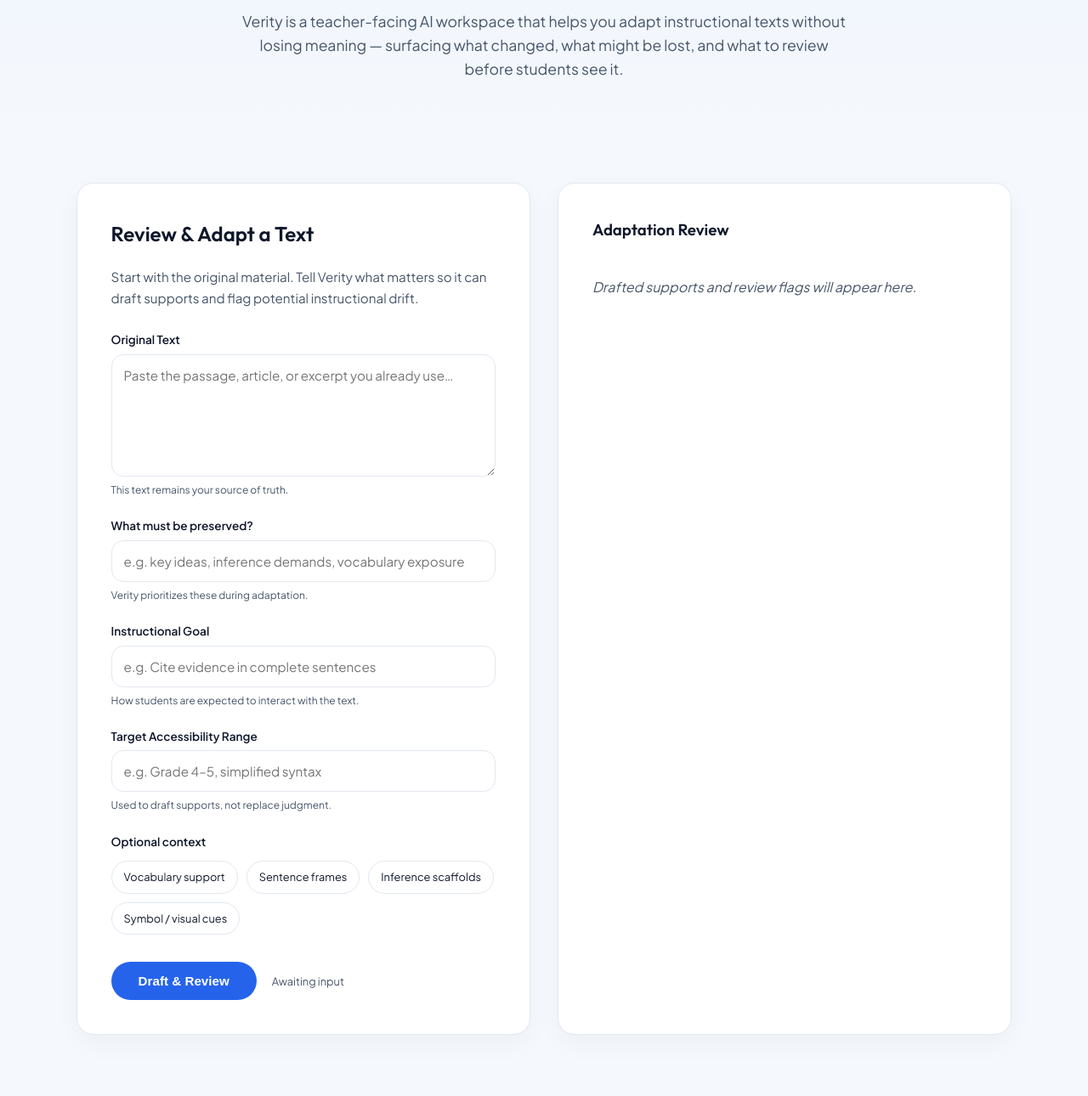
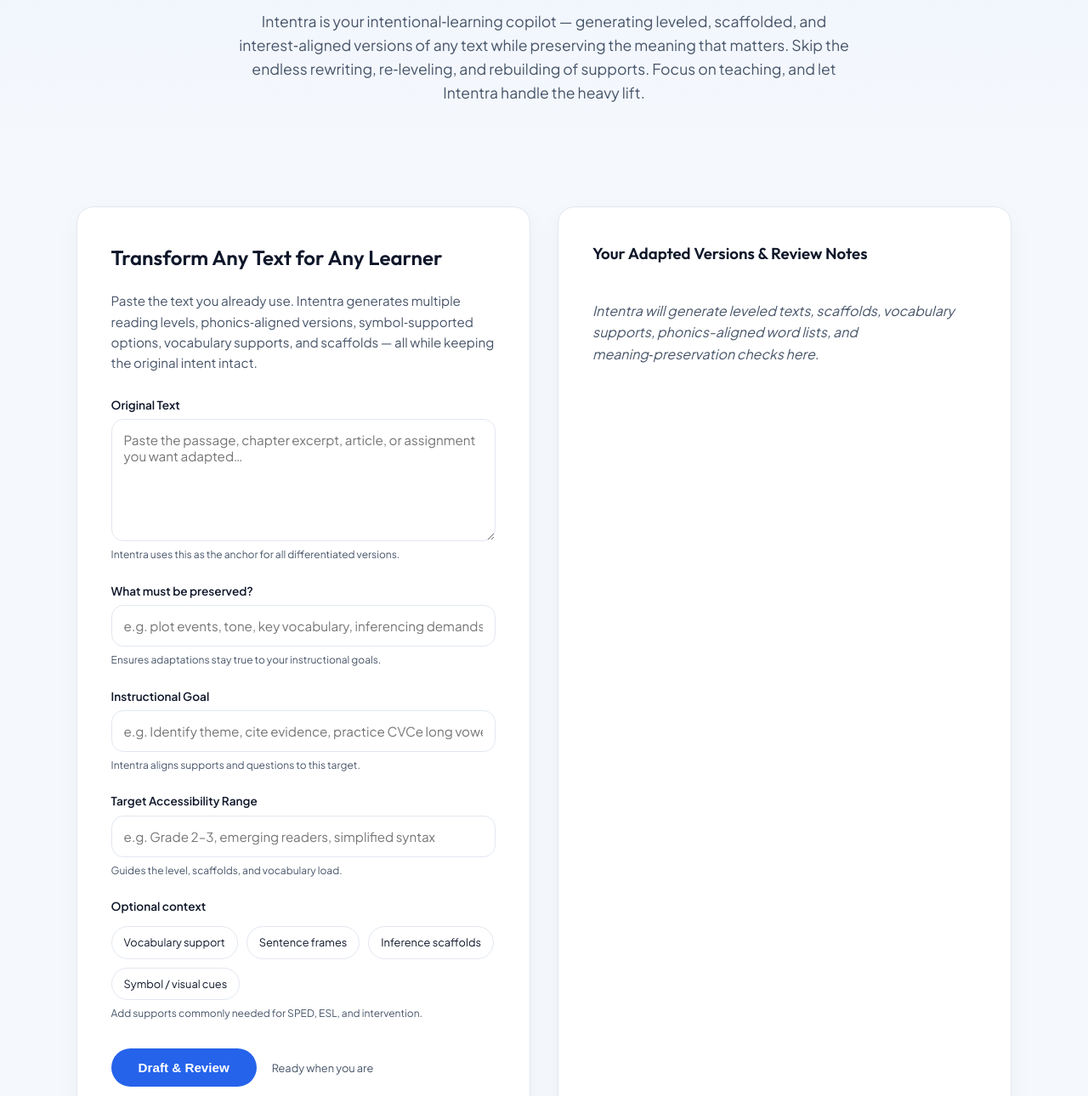
Before and after one commit to juansanchezmercedes/Intentra, a website: page public/index.html in a window 1280 px wide. Shown: the part 286-1576 px from the top of the page at 85% size. Drawn offline with Linux system fonts and the light colour scheme.

Commit message:
Update landing content

```diff
--- a/public/index.html
+++ b/public/index.html
@@ -3,7 +3,7 @@
 <head>
   <meta charset="UTF-8" />
   <meta name="viewport" content="width=device-width, initial-scale=1.0" />
-  <title>Verity – Instructional Adaptation Copilot</title>
+  <title>Intentra – Instructional Adaptation Copilot</title>
 
   <link href="https://fonts.googleapis.com/css2?family=Outfit:wght@400;600&family=Plus+Jakarta+Sans:wght@400;600&display=swap" rel="stylesheet">
 
@@ -219,15 +219,16 @@
 <body>
 
 <header>
-  <div class="logo">Verity</div>
+  <div class="logo">Intentra</div>
 </header>
 
 <section class="hero">
-  <h1>Adapt With Confidence</h1>
+  <h1>Differentiate in Minutes, Not Hours</h1>
   <p>
-    Verity is a teacher-facing AI workspace that helps you adapt instructional texts
-    without losing meaning — surfacing what changed, what might be lost, and what to review
-    before students see it.
+    Intentra is your intentional‑learning copilot — generating leveled, scaffolded, and
+    interest‑aligned versions of any text while preserving the meaning that matters.
+    Skip the endless rewriting, re‑leveling, and rebuilding of supports. Focus on teaching,
+    and let Intentra handle the heavy lift.
   </p>
 </section>
 
@@ -235,34 +236,35 @@
 
   <!-- INPUT -->
   <section class="card">
-    <h2>Review & Adapt a Text</h2>
+    <h2>Transform Any Text for Any Learner</h2>
     <p class="card-subtitle">
-      Start with the original material. Tell Verity what matters so it can draft supports
-      and flag potential instructional drift.
+      Paste the text you already use. Intentra generates multiple reading levels, phonics‑aligned
+      versions, symbol‑supported options, vocabulary supports, and scaffolds — all while keeping
+      the original intent intact.
     </p>
 
     <div class="field">
       <label>Original Text</label>
-      <textarea rows="6" placeholder="Paste the passage, article, or excerpt you already use…"></textarea>
-      <div class="helper-text">This text remains your source of truth.</div>
+      <textarea rows="6" placeholder="Paste the passage, chapter excerpt, article, or assignment you want adapted…"></textarea>
+      <div class="helper-text">Intentra uses this as the anchor for all differentiated versions.</div>
     </div>
 
     <div class="field">
       <label>What must be preserved?</label>
-      <input placeholder="e.g. key ideas, inference demands, vocabulary exposure" />
-      <div class="helper-text">Verity prioritizes these during adaptation.</div>
+      <input placeholder="e.g. plot events, tone, key vocabulary, inferencing demands" />
+      <div class="helper-text">Ensures adaptations stay true to your instructional goals.</div>
     </div>
 
     <div class="field">
       <label>Instructional Goal</label>
-      <input placeholder="e.g. Cite evidence in complete sentences" />
-      <div class="helper-text">How students are expected to interact with the text.</div>
+      <input placeholder="e.g. Identify theme, cite evidence, practice CVCe long vowels" />
+      <div class="helper-text">Intentra aligns supports and questions to this target.</div>
     </div>
 
     <div class="field">
       <label>Target Accessibility Range</label>
-      <input placeholder="e.g. Grade 4–5, simplified syntax" />
-      <div class="helper-text">Used to draft supports, not replace judgment.</div>
+      <input placeholder="e.g. Grade 2–3, emerging readers, simplified syntax" />
+      <div class="helper-text">Guides the level, scaffolds, and vocabulary load.</div>
     </div>
 
     <div class="field">
@@ -273,37 +275,24 @@
         <div class="pill">Inference scaffolds</div>
         <div class="pill">Symbol / visual cues</div>
       </div>
+      <div class="helper-text">Add supports commonly needed for SPED, ESL, and intervention.</div>
     </div>
 
     <div class="button-row">
       <button class="btn-primary">Draft & Review</button>
-      <span class="status-text">Awaiting input</span>
+      <span class="status-text">Ready when you are</span>
     </div>
   </section>
 
   <!-- OUTPUT -->
   <section class="card">
-    <h3>Adaptation Review</h3>
+    <h3>Your Adapted Versions & Review Notes</h3>
 
     <div class="output-placeholder">
-      Drafted supports and review flags will appear here.
+      Intentra will generate leveled texts, scaffolds, vocabulary supports, phonics-aligned word lists,
+      and meaning‑preservation checks here.
     </div>
 
-    <!-- Example future output structure -->
-    <!--
-    <div class="warning-banner">
-      ⚠️ Review flagged changes before sharing with students.
-    </div>
-
-    <h4>Adapted Text (Draft)</h4>
-    <div class="content-box"></div>
-
-    <h4>Potential Meaning Drift</h4>
-    <div class="content-box"></div>
-
-    <h4>Teacher Notes</h4>
-    <div class="content-box"></div>
-    -->
   </section>
 
 </main>
```
